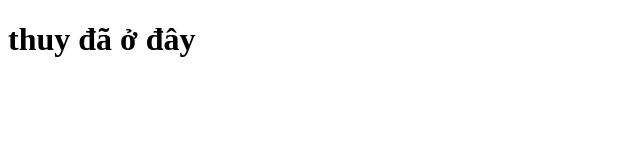
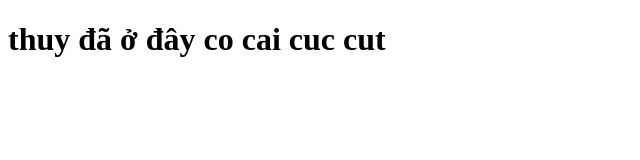
Before and after one commit to ledung0110/git-test, a plain HTML site: page index.html in a window 1280 px wide. Shown: the whole page, without its empty margins (0-640 px from the left). Drawn offline with Linux system fonts and the light colour scheme.

Commit message:
Update index.html

```diff
--- a/index.html
+++ b/index.html
@@ -7,6 +7,7 @@
     <title>Document</title>
 </head>
 <body>
-    <h1>thuy đã ở đây</h1>
+    <h1>thuy đã ở đây co cai cuc cut
+    </h1>
 </body>
 </html>
```
